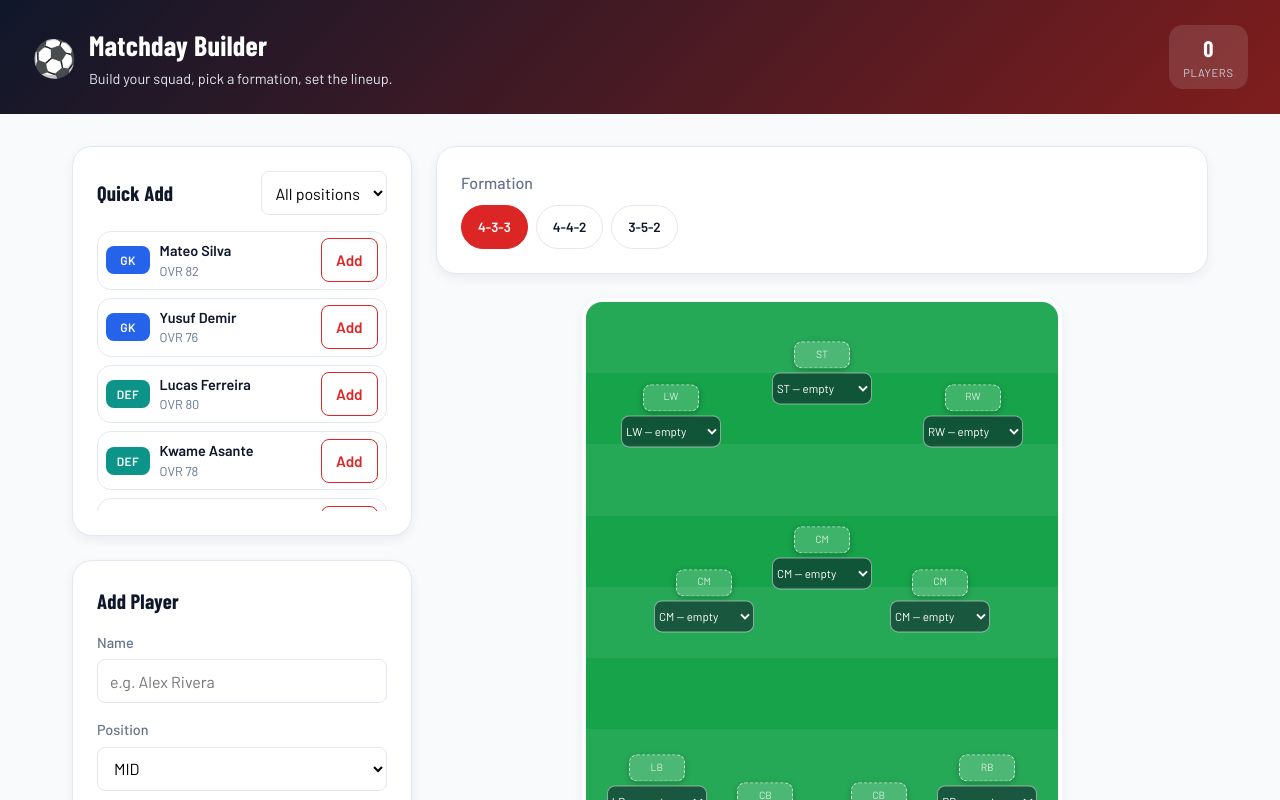
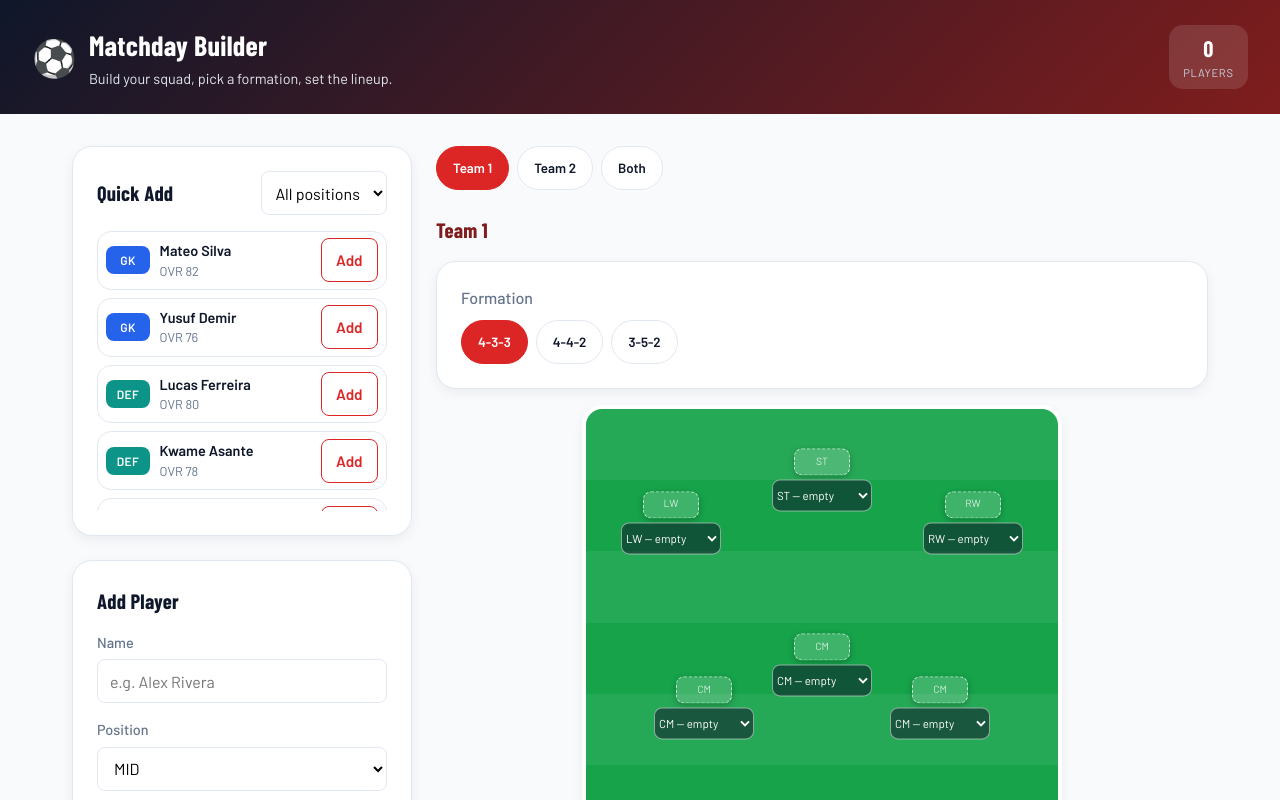
Before and after one commit to marcaflores/ReactFoundations, a React (Vite) app: page / in a window 1280 px wide. Shown: the top 800 px of the page. Built offline with nearby package versions, Linux system fonts and the light colour scheme.

Commit message:
Added second team feature to build two teams simaltaniously

```diff
--- a/src/App.css
+++ b/src/App.css
@@ -350,6 +350,37 @@
   color: #fff;
 }
 
+/* Team selector + panels */
+.team-selector {
+  display: flex;
+  gap: 0.5rem;
+  flex-wrap: wrap;
+}
+
+.teams-grid {
+  display: grid;
+  grid-template-columns: 1fr;
+  gap: var(--space-4);
+}
+
+@media (min-width: 1000px) {
+  .teams-grid {
+    grid-template-columns: 1fr 1fr;
+  }
+}
+
+.team-panel {
+  display: flex;
+  flex-direction: column;
+  gap: var(--space-3);
+  min-width: 0;
+}
+
+.team-panel__title {
+  font-size: clamp(1.1rem, 3vw, 1.3rem);
+  color: var(--color-primary-dark);
+}
+
 /* Pitch */
 .pitch {
   position: relative;
--- a/src/App.jsx
+++ b/src/App.jsx
@@ -3,15 +3,19 @@ import Header from './components/Header'
 import PresetPlayers from './components/PresetPlayers'
 import PlayerForm from './components/PlayerForm'
 import PlayerList from './components/PlayerList'
-import FormationPicker from './components/FormationPicker'
-import Pitch from './components/Pitch'
-import TeamSummary from './components/TeamSummary'
+import TeamSelector from './components/TeamSelector'
+import TeamPanel from './components/TeamPanel'
 import './App.css'
+
+const INITIAL_TEAMS = {
+  team1: { label: 'Team 1', formationKey: '4-3-3', assignments: {} },
+  team2: { label: 'Team 2', formationKey: '4-4-2', assignments: {} },
+}
 
 function App() {
   const [squad, setSquad] = useState([])
-  const [formationKey, setFormationKey] = useState('4-3-3')
-  const [assignments, setAssignments] = useState({})
+  const [teams, setTeams] = useState(INITIAL_TEAMS)
+  const [viewMode, setViewMode] = useState('team1')
 
   function handleAddPlayer(player) {
     setSquad((prev) => [...prev, player])
@@ -19,31 +23,39 @@ function App() {
 
   function handleRemovePlayer(playerId) {
     setSquad((prev) => prev.filter((player) => player.id !== playerId))
-    setAssignments((prev) => {
-      const next = { ...prev }
-      for (const slotId of Object.keys(next)) {
-        if (next[slotId] === playerId) delete next[slotId]
+    setTeams((prev) => {
+      const next = {}
+      for (const [teamId, team] of Object.entries(prev)) {
+        const assignments = { ...team.assignments }
+        for (const slotId of Object.keys(assignments)) {
+          if (assignments[slotId] === playerId) delete assignments[slotId]
+        }
+        next[teamId] = { ...team, assignments }
       }
       return next
     })
   }
 
-  function handleFormationChange(nextFormationKey) {
-    setFormationKey(nextFormationKey)
-    setAssignments({})
+  function handleFormationChange(teamId, nextFormationKey) {
+    setTeams((prev) => ({
+      ...prev,
+      [teamId]: { ...prev[teamId], formationKey: nextFormationKey, assignments: {} },
+    }))
   }
 
-  function handleAssign(slotId, playerId) {
-    setAssignments((prev) => {
-      const next = { ...prev }
+  function handleAssign(teamId, slotId, playerId) {
+    setTeams((prev) => {
+      const assignments = { ...prev[teamId].assignments }
       if (!playerId) {
-        delete next[slotId]
+        delete assignments[slotId]
       } else {
-        next[slotId] = playerId
+        assignments[slotId] = playerId
       }
-      return next
+      return { ...prev, [teamId]: { ...prev[teamId], assignments } }
     })
   }
+
+  const otherTeamId = { team1: 'team2', team2: 'team1' }
 
   return (
     <div className="app">
@@ -57,14 +69,32 @@ function App() {
         </section>
 
         <section className="app-layout__main">
-          <FormationPicker formationKey={formationKey} onChange={handleFormationChange} />
-          <Pitch
-            formationKey={formationKey}
-            squad={squad}
-            assignments={assignments}
-            onAssign={handleAssign}
-          />
-          <TeamSummary squad={squad} formationKey={formationKey} assignments={assignments} />
+          <TeamSelector viewMode={viewMode} onChange={setViewMode} />
+
+          {viewMode === 'both' ? (
+            <div className="teams-grid">
+              {['team1', 'team2'].map((teamId) => (
+                <TeamPanel
+                  key={teamId}
+                  teamId={teamId}
+                  team={teams[teamId]}
+                  squad={squad}
+                  otherTeamAssignments={teams[otherTeamId[teamId]].assignments}
+                  onFormationChange={handleFormationChange}
+                  onAssign={handleAssign}
+                />
+              ))}
+            </div>
+          ) : (
+            <TeamPanel
+              teamId={viewMode}
+              team={teams[viewMode]}
+              squad={squad}
+              otherTeamAssignments={teams[otherTeamId[viewMode]].assignments}
+              onFormationChange={handleFormationChange}
+              onAssign={handleAssign}
+            />
+          )}
         </section>
       </main>
     </div>
--- a/src/components/Pitch.jsx
+++ b/src/components/Pitch.jsx
@@ -1,9 +1,10 @@
 import PitchSlot from './PitchSlot'
 import { FORMATIONS } from '../data/formations'
 
-function Pitch({ formationKey, squad, assignments, onAssign }) {
+function Pitch({ formationKey, squad, assignments, otherTeamAssignments, onAssign }) {
   const formation = FORMATIONS[formationKey]
   const assignedIds = new Set(Object.values(assignments))
+  const otherTeamIds = new Set(Object.values(otherTeamAssignments ?? {}))
   const playersById = new Map(squad.map((player) => [player.id, player]))
 
   return (
@@ -12,7 +13,9 @@ function Pitch({ formationKey, squad, assignments, onAssign }) {
       {formation.slots.map((slot) => {
         const assignedPlayerId = assignments[slot.id]
         const assignedPlayer = assignedPlayerId ? playersById.get(assignedPlayerId) : null
-        const availablePlayers = squad.filter((player) => !assignedIds.has(player.id))
+        const availablePlayers = squad.filter(
+          (player) => !assignedIds.has(player.id) && !otherTeamIds.has(player.id),
+        )
 
         return (
           <PitchSlot
--- /dev/null
+++ b/src/components/TeamPanel.jsx
@@ -0,0 +1,28 @@
+import FormationPicker from './FormationPicker'
+import Pitch from './Pitch'
+import TeamSummary from './TeamSummary'
+
+function TeamPanel({ teamId, team, squad, otherTeamAssignments, onFormationChange, onAssign }) {
+  return (
+    <div className="team-panel">
+      <h3 className="team-panel__title">{team.label}</h3>
+
+      <FormationPicker
+        formationKey={team.formationKey}
+        onChange={(nextFormationKey) => onFormationChange(teamId, nextFormationKey)}
+      />
+
+      <Pitch
+        formationKey={team.formationKey}
+        squad={squad}
+        assignments={team.assignments}
+        otherTeamAssignments={otherTeamAssignments}
+        onAssign={(slotId, playerId) => onAssign(teamId, slotId, playerId)}
+      />
+
+      <TeamSummary squad={squad} formationKey={team.formationKey} assignments={team.assignments} />
+    </div>
+  )
+}
+
+export default TeamPanel
--- /dev/null
+++ b/src/components/TeamSelector.jsx
@@ -0,0 +1,26 @@
+const VIEW_OPTIONS = [
+  { key: 'team1', label: 'Team 1' },
+  { key: 'team2', label: 'Team 2' },
+  { key: 'both', label: 'Both' },
+]
+
+function TeamSelector({ viewMode, onChange }) {
+  return (
+    <div className="team-selector" role="radiogroup" aria-label="Team view">
+      {VIEW_OPTIONS.map((option) => (
+        <button
+          key={option.key}
+          type="button"
+          role="radio"
+          aria-checked={viewMode === option.key}
+          className={`chip ${viewMode === option.key ? 'chip--active' : ''}`}
+          onClick={() => onChange(option.key)}
+        >
+          {option.label}
+        </button>
+      ))}
+    </div>
+  )
+}
+
+export default TeamSelector
```
